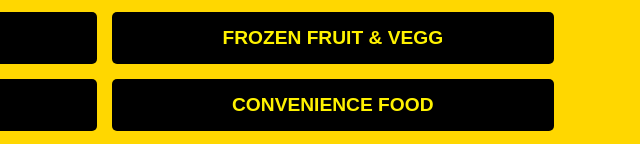
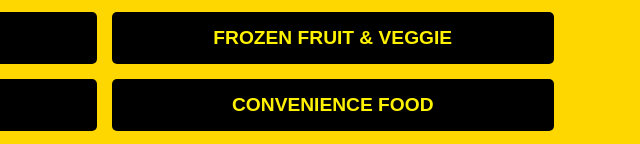
Before and after one commit to WidyaNAS/reg, a plain HTML site: page index.html in a window 1280 px wide. Shown: the part 458-602 px from the top of the page, 536-1176 px from the left. Drawn offline with Linux system fonts and the light colour scheme; a web font is replaced by a local one.

Commit message:
index.html

```diff
--- a/index.html
+++ b/index.html
@@ -90,7 +90,7 @@
             <button class="category-button" onclick="showFlowchart('dairy')">DAIRY</button>
             <button class="category-button" onclick="showFlowchart('bakery')">BAKERY & PASTRY EXCLUDE DAIRY PRODUCTS</button>
             <button class="category-button" onclick="showFlowchart('beverage')">BEVERAGE</button>
-            <button class="category-button" onclick="showFlowchart('frozen_fruit_vegg')">FROZEN FRUIT & VEGG</button>
+            <button class="category-button" onclick="showFlowchart('frozen_fruit_vegg')">FROZEN FRUIT & VEGGIE</button>
             <button class="category-button" onclick="showFlowchart('condiments_oil')">CONDIMENTS & OIL</button>
             <button class="category-button" onclick="showFlowchart('convenience_food')">CONVENIENCE FOOD</button>
             <button class="category-button" onclick="showFlowchart('organic_food_beverage')">ORGANIC FOOD & BEVERAGE</button>
```
